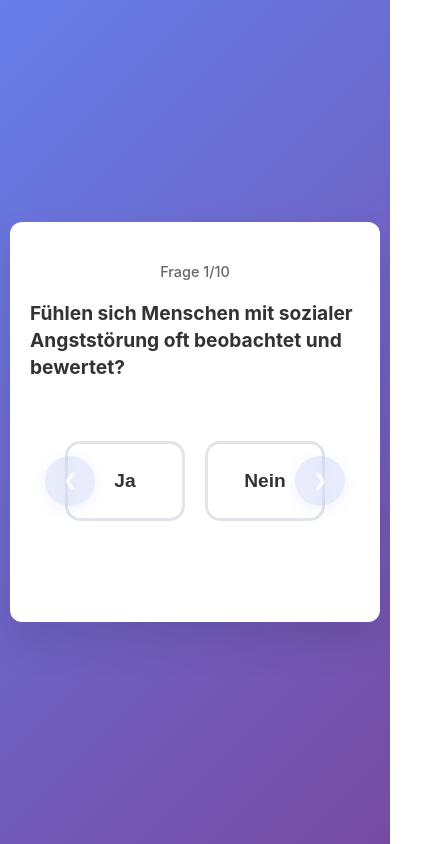
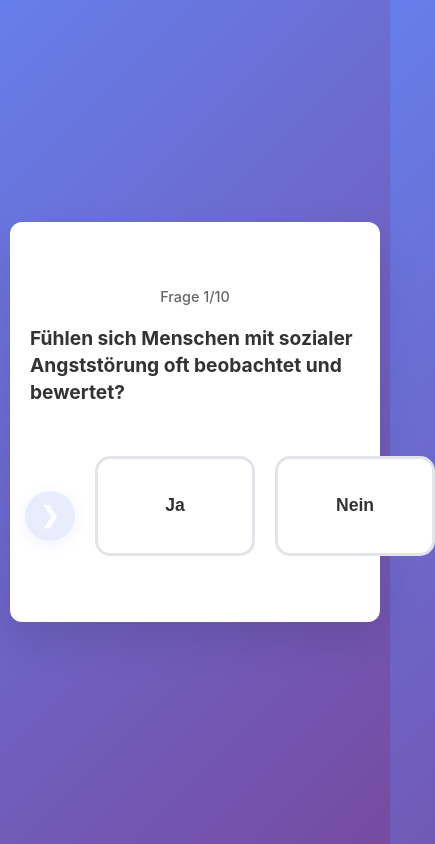
Before and after one commit to kurigl/quiz-app, a React (Create React App) app: page / in a window 390 px wide. Both pictures are taken after a click on the button "Quiz starten". Shown: the whole page, 435 px wide, since content can reach past the window. Built offline with nearby package versions, Linux system fonts and the light colour scheme.

Commit message:
Aktuelle Version mit AMP fix

```diff
--- a/src/App.css
+++ b/src/App.css
@@ -519,18 +519,59 @@
   }
 }
 
-/* Mobile Responsive */
-@media (max-width: 480px) {
-  .yes-no-buttons {
-    gap: 20px;
-    flex-direction: row;
-    flex-wrap: nowrap;
+/* Mobile: Buttons unterhalb der Ja/Nein-Buttons platzieren */
+@media (max-width: 600px) {
+  .quiz-container {
+    position: relative;
   }
 
-  .yes-no-button {
-    width: 120px;
-    height: 80px;
-    font-size: 1.2rem;
+  .quiz-container .navigation-buttons {
+    position: static !important;
+    top: auto !important;
+    left: auto !important;
+    right: auto !important;
+    transform: none !important;
+
+    display: flex !important;
+    flex-direction: row;
+    justify-content: center;
+    gap: 20px;
+    width: 100%;
+    margin-top: 20px;
+    pointer-events: auto;
+    align-items: center;
+    padding: 0;
+  }
+
+  .quiz-container .nav-button {
+    width: 50px;
+    height: 50px;
+    min-width: 50px;
+    border-radius: 25px;
+    font-size: 1.4rem;
+    margin: 0;
+    box-shadow: 0 3px 15px rgba(102, 126, 234, 0.2);
+  }
+
+  .quiz-container .yes-no-buttons {
+    gap: 20px;
+    min-height: auto;
+    padding-bottom: 0;
+    margin-bottom: 0;
+  }
+}
+
+/* Sehr schmale Geräte: Buttons untereinander */
+@media (max-width: 360px) {
+  .quiz-container .navigation-buttons {
+    flex-direction: column;
+    gap: 8px;
+    align-items: center;
+  }
+
+  .quiz-container .nav-button {
+    width: calc(100% - 40px);
+    max-width: 300px;
   }
 }
 
```
